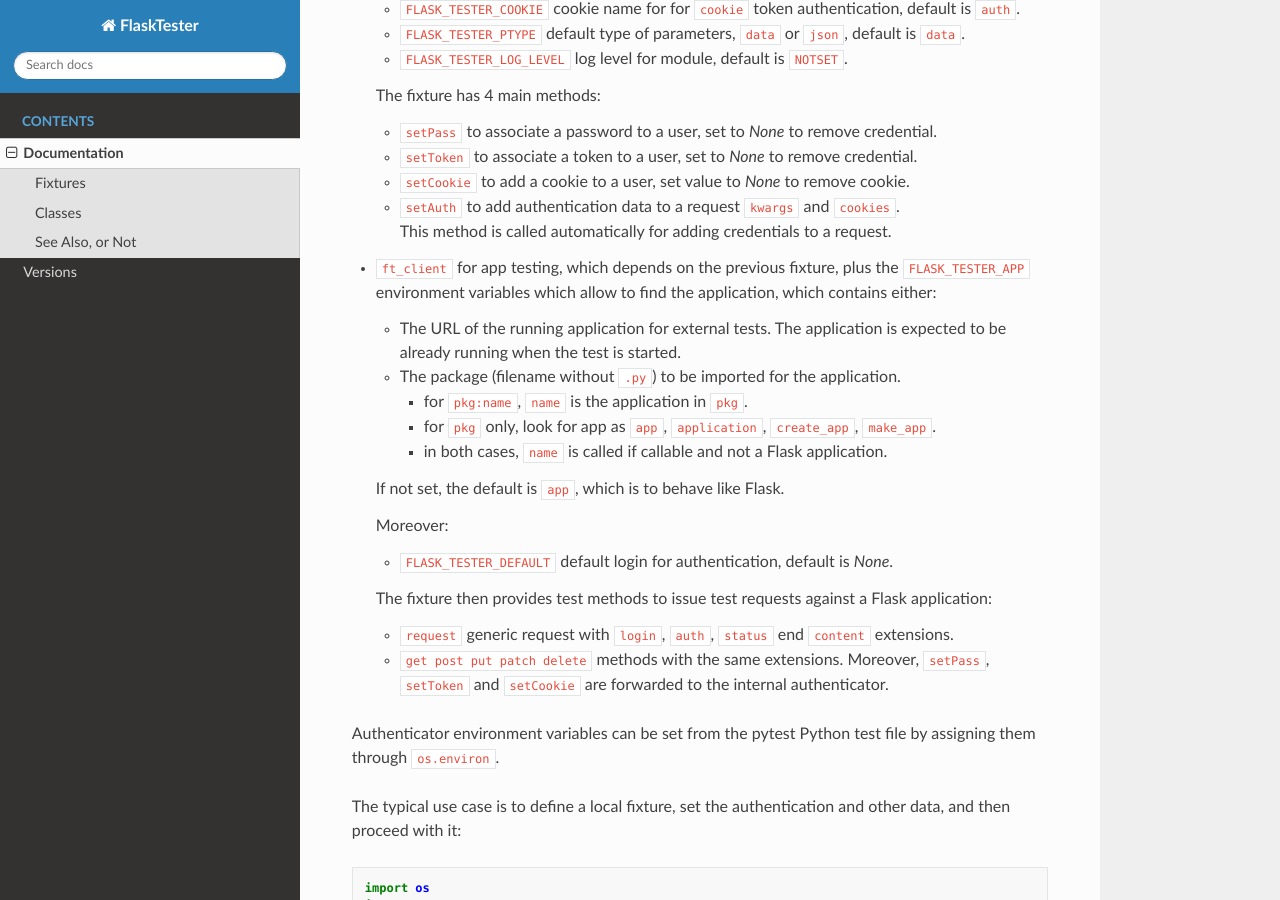
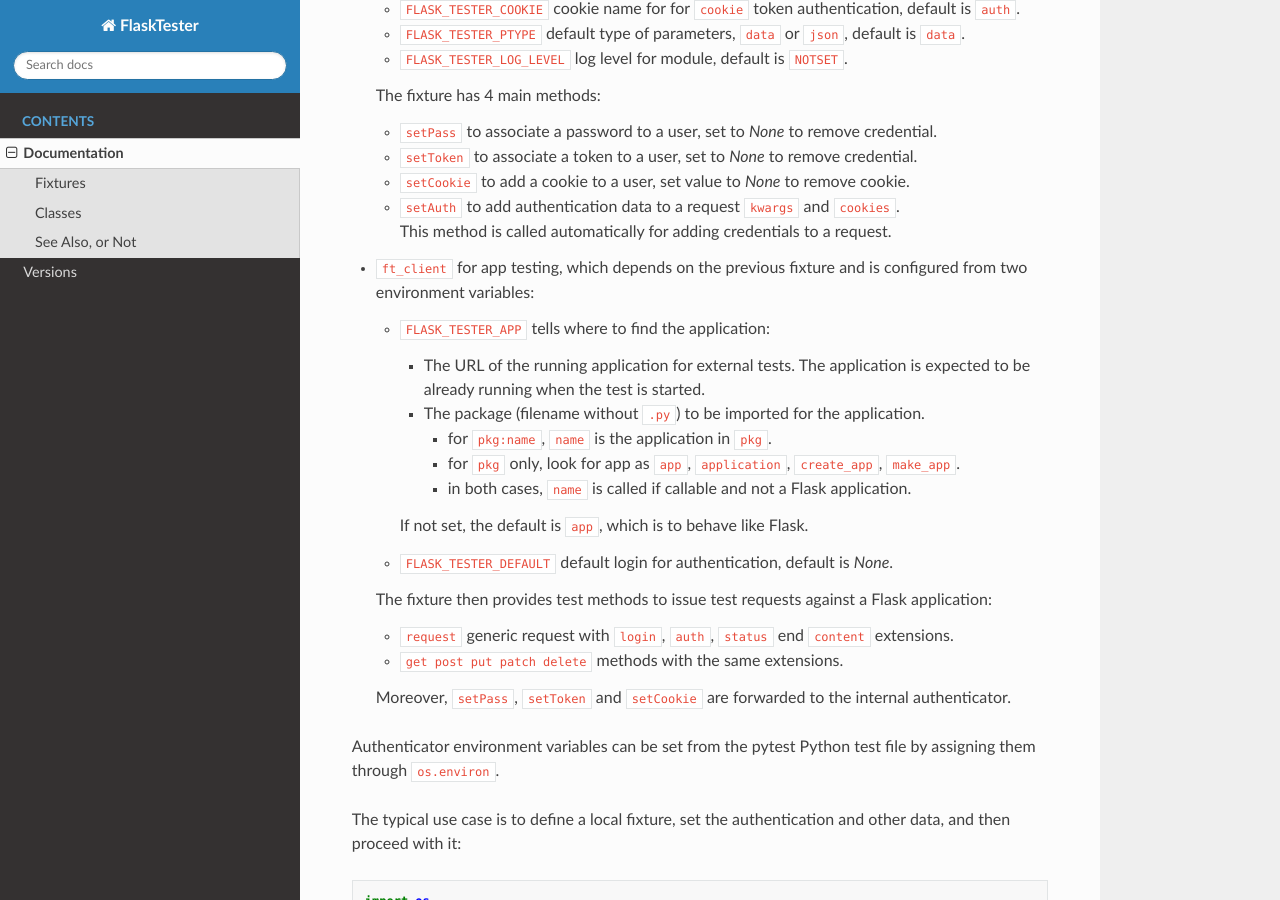
Before and after one commit to zx80/flask-tester, a Sphinx documentation site: the page built from docs/documentation.md, in a window 1280 px wide and 900 px high, scrolled down 628 px. Built offline with Sphinx 7.4.7 and the Read the Docs theme 2.0.0, drawn with Linux system fonts in a browser that asks for light colours; pages that are not in the unit, such as notebooks, are missing from menus.

```diff
--- a/docs/documentation.md
+++ b/docs/documentation.md
@@ -38,26 +38,28 @@ The package provides two fixtures:
   - `setAuth` to add authentication data to a request `kwargs` and `cookies`.
     This method is called automatically for adding credentials to a request.
 
-- `ft_client` for app testing, which depends on the previous fixture, plus the
-  `FLASK_TESTER_APP` environment variables which allow to find the application,
-  which contains either:
+- `ft_client` for app testing, which depends on the previous fixture and
+  is configured from two environment variables:
 
-  - The URL of the running application for external tests.
-    The application is expected to be already running when the test is started.
+  - `FLASK_TESTER_APP` tells where to find the application:
 
-  - The package (filename without `.py`) to be imported for the application.
-    - for `pkg:name`, `name` is the application in `pkg`.
-    - for `pkg` only, look for app as `app`, `application`, `create_app`, `make_app`.
-    - in both cases, `name` is called if callable and not a Flask application.
+    - The URL of the running application for external tests.
+      The application is expected to be already running when the test is started.
 
-  If not set, the default is `app`, which is to behave like Flask.
+    - The package (filename without `.py`) to be imported for the application.
+      - for `pkg:name`, `name` is the application in `pkg`.
+      - for `pkg` only, look for app as `app`, `application`, `create_app`, `make_app`.
+      - in both cases, `name` is called if callable and not a Flask application.
 
-  Moreover:
+    If not set, the default is `app`, which is to behave like Flask.
+
   - `FLASK_TESTER_DEFAULT` default login for authentication, default is _None_.
 
   The fixture then provides test methods to issue test requests against a Flask application:
+
   - `request` generic request with `login`, `auth`, `status` end `content` extensions.
   - `get post put patch delete` methods with the same extensions.
+
   Moreover, `setPass`, `setToken` and `setCookie` are forwarded to the internal authenticator.
 
 Authenticator environment variables can be set from the pytest Python test file by
```
Also changed, not shown: docs/versions.md (+4 -0 lines).
